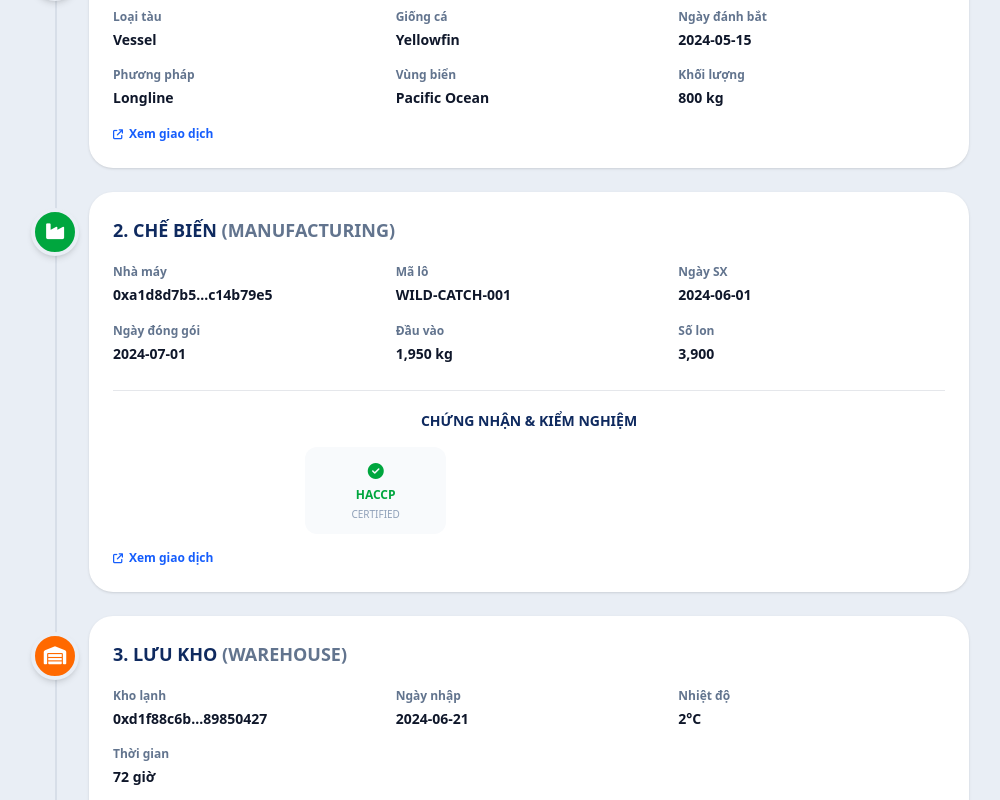
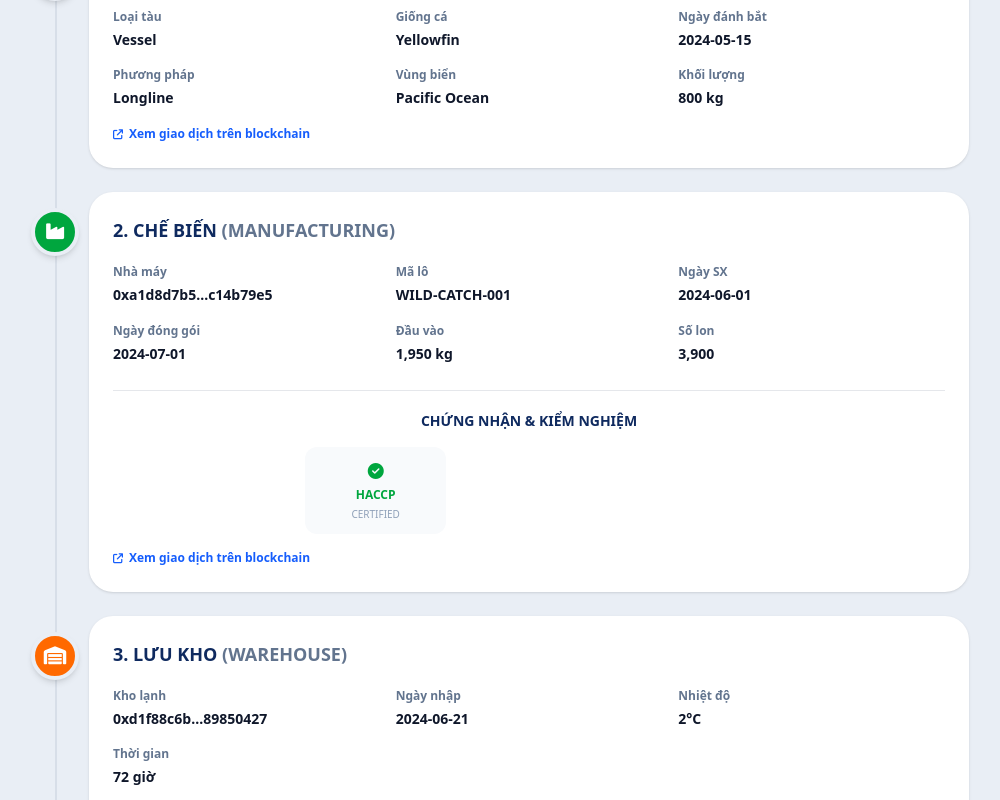
Before and after one commit to Org-TORO/toro-dapp, a Next.js app: page /trace/TORO-LOT-001 in a window 1280 px wide. Shown: the part 900-1700 px from the top of the page, without its empty margins (151-1151 px from the left). Built offline with nearby package versions, Linux system fonts and the light colour scheme.

Commit message:
ui: update tx link label to Vietnamese

```diff
--- a/app/trace/[id]/TraceDetailClient.tsx
+++ b/app/trace/[id]/TraceDetailClient.tsx
@@ -256,7 +256,7 @@ export default function TraceDetailClient() {
                         className="inline-flex items-center gap-1.5 mt-4 text-xs text-blue-600 font-semibold hover:underline"
                       >
                         <i className="fa-solid fa-arrow-up-right-from-square text-[10px]" />
-                        Xem giao dịch
+                        Xem giao dịch trên blockchain
                       </a>
                     )}
                   </div>
```
